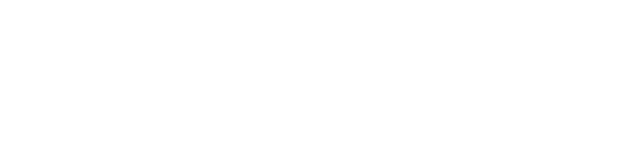
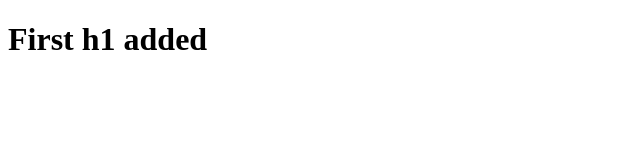
Before and after one commit to NicholasTc/github_test, a plain HTML site: page index.html in a window 1280 px wide. Shown: the whole page, without its empty margins (0-640 px from the left). Drawn offline with Linux system fonts and the light colour scheme.

Commit message:
first update

```diff
--- a/index.html
+++ b/index.html
@@ -3,9 +3,11 @@
 <head>
     <meta charset="UTF-8">
     <meta name="viewport" content="width=device-width, initial-scale=1.0">
-    <title>Document</title>
+    <title>Title Updated</title>
 </head>
 <body>
-
+    <header class="header">
+        <h1>First h1 added</h1>
+    </header>
 </body>
 </html>
```
